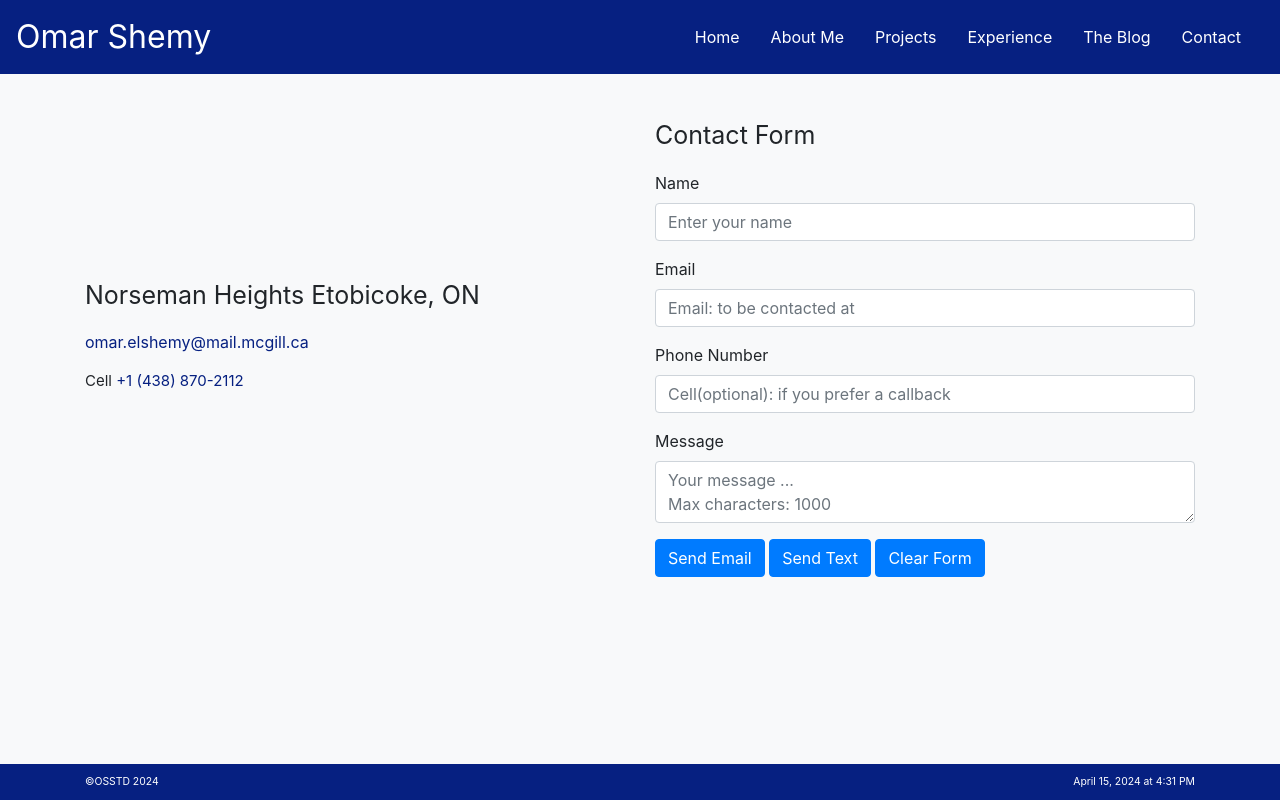
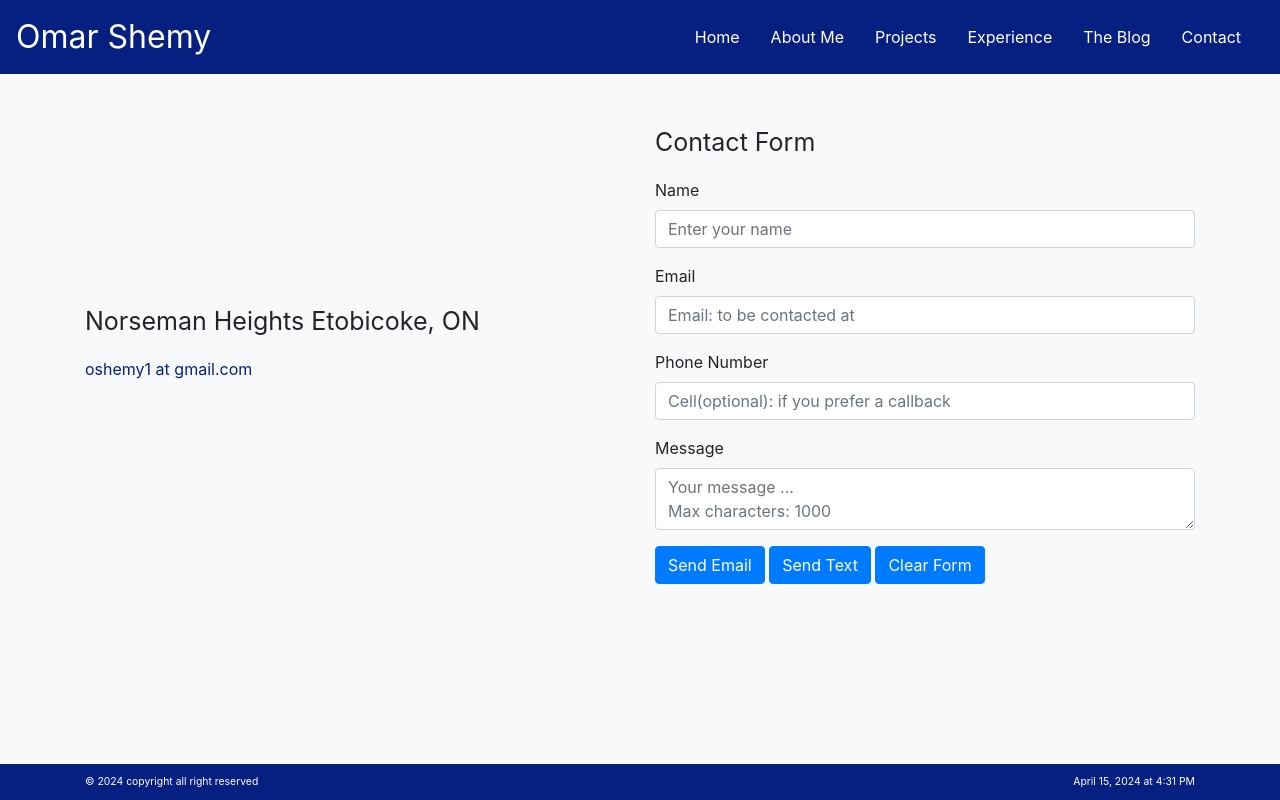
Before and after one commit to osstd/The_portfolio_website_, a Flask app: page /contact in a window 1280 px wide. Run offline with Flask 3, Linux system fonts and the light colour scheme; some libraries are stand-ins or nearby versions.

Commit message:
contact email change and footer modify

```diff
--- a/main.py
+++ b/main.py
@@ -145,4 +145,4 @@ def contact():
 
 
 if __name__ == '__main__':
-    app.run(debug=False)
+    app.run(debug='RENDER' not in os.environ)
--- a/static/css/styles.css
+++ b/static/css/styles.css
@@ -136,3 +136,24 @@
     a{
     color:#062081;
     }
+
+    @media (max-width: 400px) {
+    .main-content {
+    padding-top: 25px;
+                   }
+    }
+     @media (max-width: 761px) {
+    .main-content {
+    padding-top:55px;
+                   }
+    }
+    @media (max-width: 990px) {
+    .main-content {
+    padding-top: 85px;
+                   }
+    }
+    @media (max-width: 1400px) {
+    .main-content {
+    padding-top: 100px;
+                   }
+    }
--- a/templates/about.html
+++ b/templates/about.html
@@ -1,9 +1,9 @@
 {% include 'header.html' %}
 
-<main class="d-flex align-items-center mt-4 mb-4">
+<main class="main-content d-flex align-items-center mt-4 mb-4">
     <div class="row">
-        <div class="mt-5"></div>
-        <div class="mt-5"></div>
+<!--        <div class="mt-5"></div>-->
+<!--        <div class="mt-5"></div>-->
         <div class="container text-center col-md-8">
             <img src="{{url_for('static', filename='assets/img/cover.jpg')}}" alt="Project Photo" class="img-fluid"
                  style="mix-blend-mode: multiply; opacity:0.8;">
--- a/templates/contact.html
+++ b/templates/contact.html
@@ -2,18 +2,17 @@
 {% include 'header.html' %}
 
 
-<main class="mb-4">
-    <div style="padding-top:45px;" class="container">
+<main class="main-content mb-4">
+    <div class="container">
         <div class="row align-items-center">
-            <div class="mt-4"></div>
-            <div class="mt-4"></div>
+<!--            <div class="mt-4"></div>-->
+<!--            <div class="mt-4"></div>-->
             <div class="col-md-6">
                 <div>
                     <p style="font-size:25px;">Norseman Heights Etobicoke, ON</p>
-                    <p><a class="list-item" data-toggle="popover" data-content="To email or call, simply click
-                    the links below, alternatively use the Contact Form."
-                          href="mailto:omar.elshemy@mail.mcgill.ca">omar.elshemy@mail.mcgill.ca</a></p>
-                    <p style="font-size:15px;">Cell <a href="tel:+14388702112">+1 (438) 870-2112</a></p>
+                    <p style="color:#062081;">
+                        oshemy1 at gmail.com
+                    </p>
                 </div>
             </div>
             <div class="col-md-6">
@@ -36,7 +35,4 @@
         </div>
     </div>
 </main>
-<script>
-
-</script>
 {% include 'footer.html' %}
--- a/templates/footer.html
+++ b/templates/footer.html
@@ -2,7 +2,7 @@
     <div class="container">
         <div class="row">
             <div class="col-md-6 order-md-1 order-2 text-md-left">
-                &copy;OSSTD <span id="currentYear"></span>
+                &copy; <span id="currentYear"></span> copyright all right reserved
             </div>
             <div class="col-md-6 order-md-2 order-1 text-md-right">
                 <span id="dateTime"></span>
--- a/templates/home.html
+++ b/templates/home.html
@@ -1,13 +1,13 @@
 {% include 'header.html' %}
 
 
-<main class="d-flex align-items-center mt-4 mb-4">
+<main class="main-content d-flex align-items-center mt-2 mb-2">
     <div class="container">
         <section class="hero">
             <div class="container">
                 <div class="row align-items-center">
-                    <div class="mt-4"></div>
-                    <div class="mt-5"></div>
+<!--                    <div class="mt-4"></div>-->
+<!--                    <div class="mt-5"></div>-->
                     <div class="col-md-6">
                         <div class="text-center">
                             <h1 style="font-size:1.5rem;" class="display-4">Turning Lines of Code into Innovation:
--- a/templates/projects.html
+++ b/templates/projects.html
@@ -1,10 +1,10 @@
 {% include 'header.html' %}
 
-<main class="container mt-4 mb-4">
+<main class="main-content container mt-4 mb-4">
     <section class="projects">
         <div class="row">
-            <div class="mt-5"></div>
-            <div class="mt-5"></div>
+<!--            <div class="mt-5"></div>-->
+<!--            <div class="mt-5"></div>-->
             <div class="col-md-8">
                 <h1 class="display-4">Portfolio</h1>
                 <h2 class="h4">This Website</h2>
```
